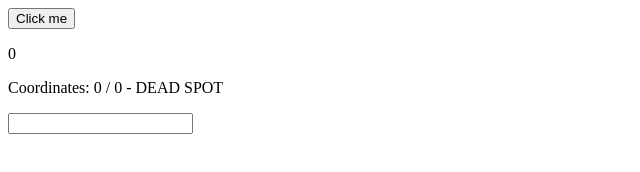
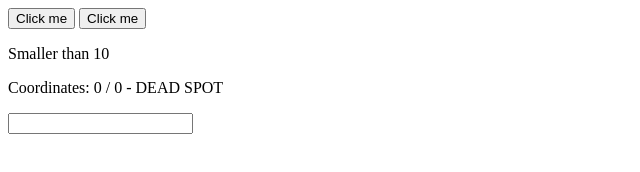
Before and after one commit to Ch-Farhan/Vuejs-complete, a plain HTML site: page index.html in a window 1280 px wide. Shown: the whole page, without its empty margins (0-640 px from the left). Drawn offline with nearby package versions, Linux system fonts and the light colour scheme.

Commit message:
021 Writing JavaScript Code in the Templates

```diff
--- a/index.html
+++ b/index.html
@@ -91,15 +91,25 @@
     <!--
         020 Listening to Keyboard Events
      -->
-    <div id="app">
+    <!-- <div id="app">
         <button v-on:click="increase(2, $event)"> Click me</button>
         <p>{{ counter }}</p>
         <p v-on:mousemove="updateCoordinates">Coordinates: {{ x }} / {{y}} - <span v-on:mousemove.stop="">DEAD SPOT</span>
         </p>
         <input type="text" v-on:keyup.enter.space="alertMe">
+    </div> -->
+
+    <!--
+        021 Writing JavaScript Code in the Templates
+     -->
+    <div id="app">
+        <button v-on:click="increase(2, $event)"> Click me</button>
+        <button v-on:click="counter++"> Click me</button>
+        <p>{{ counter * 2 > 10 ? 'Greater than 10' : 'Smaller than 10'}}</p>
+        <p v-on:mousemove="updateCoordinates">Coordinates: {{ x }} / {{y}} - <span v-on:mousemove.stop="">DEAD SPOT</span>
+        </p>
+        <input type="text" v-on:keyup.enter.space="alertMe">
     </div>
-
-
     <script src="css/app.js"></script>
 </body>
 
```
Also changed, not shown: css/app.js (+22 -0 lines).
